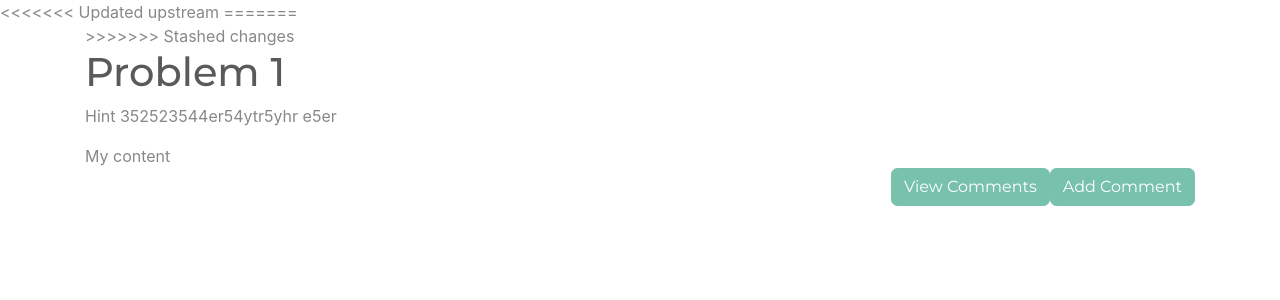
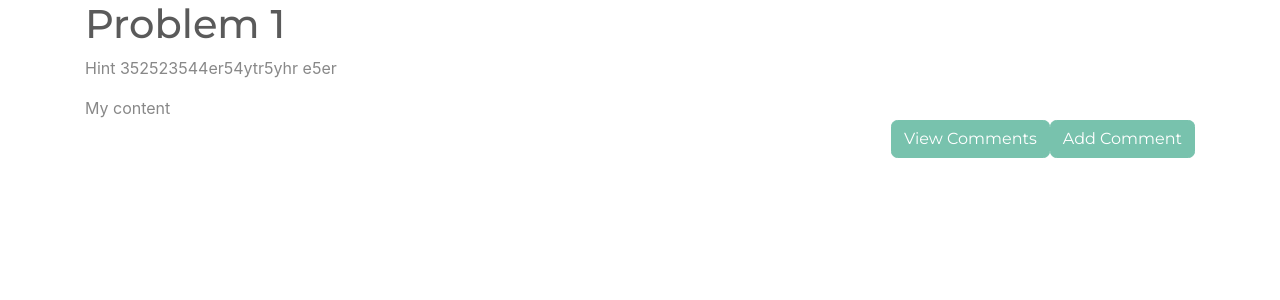
Before and after one commit to awp2017/O-n-Code, a Django app: template OnCode/onCode/templates/problem.html in a window 1280 px wide. Shown: the top 300 px of the page. Run offline with Django 3.2, Linux system fonts and the light colour scheme; the template is opened without the code that fills it: values that come from a table or form of the project are taken from there, others are empty; data comes from the database, SQL or seed files in the repository; both versions use the stored data as it was after the commit; parts of the project's set-up code (start-up, migrations or seed data) failed here and were passed over; some libraries are stand-ins or nearby versions.

Commit message:
fix url and layout

```diff
--- a/OnCode/onCode/templates/layout.html
+++ b/OnCode/onCode/templates/layout.html
@@ -14,12 +14,8 @@
     </head>
 
     <body>
+    <div class="container">
 
-<<<<<<< Updated upstream
-=======
-<body>
-    <div class="container">
->>>>>>> Stashed changes
         {% block content %}{% endblock %}
 
         <!-- Optional JavaScript -->
@@ -27,6 +23,7 @@
         <script src="https://code.jquery.com/jquery-3.2.1.slim.min.js" integrity="sha384-KJ3o2DKtIkvYIK3UENzmM7KCkRr/rE9/Qpg6aAZGJwFDMVNA/GpGFF93hXpG5KkN" crossorigin="anonymous"></script>
         <script src="https://cdnjs.cloudflare.com/ajax/libs/popper.js/1.12.3/umd/popper.min.js" integrity="sha384-vFJXuSJphROIrBnz7yo7oB41mKfc8JzQZiCq4NCceLEaO4IHwicKwpJf9c9IpFgh" crossorigin="anonymous"></script>
         <script src="https://maxcdn.bootstrapcdn.com/bootstrap/4.0.0-beta.2/js/bootstrap.min.js" integrity="sha384-alpBpkh1PFOepccYVYDB4do5UnbKysX5WZXm3XxPqe5iKTfUKjNkCk9SaVuEZflJ" crossorigin="anonymous"></script>
+    </div>
     </body>
 
 </html>
--- a/OnCode/onCode/urls.py
+++ b/OnCode/onCode/urls.py
@@ -10,7 +10,7 @@ urlpatterns = [
         views.ViewComments.as_view(),
         name="view_comment"),
     url(r'^Problem/(?P<pk>[0-9]+)/AddComment/$',
-        views.AddComent.as_view(),
+        views.AddComment.as_view(),
         name="add_comment"
         )
 ]
```
Also changed, not shown: OnCode/db.sqlite3, 3 other files.
